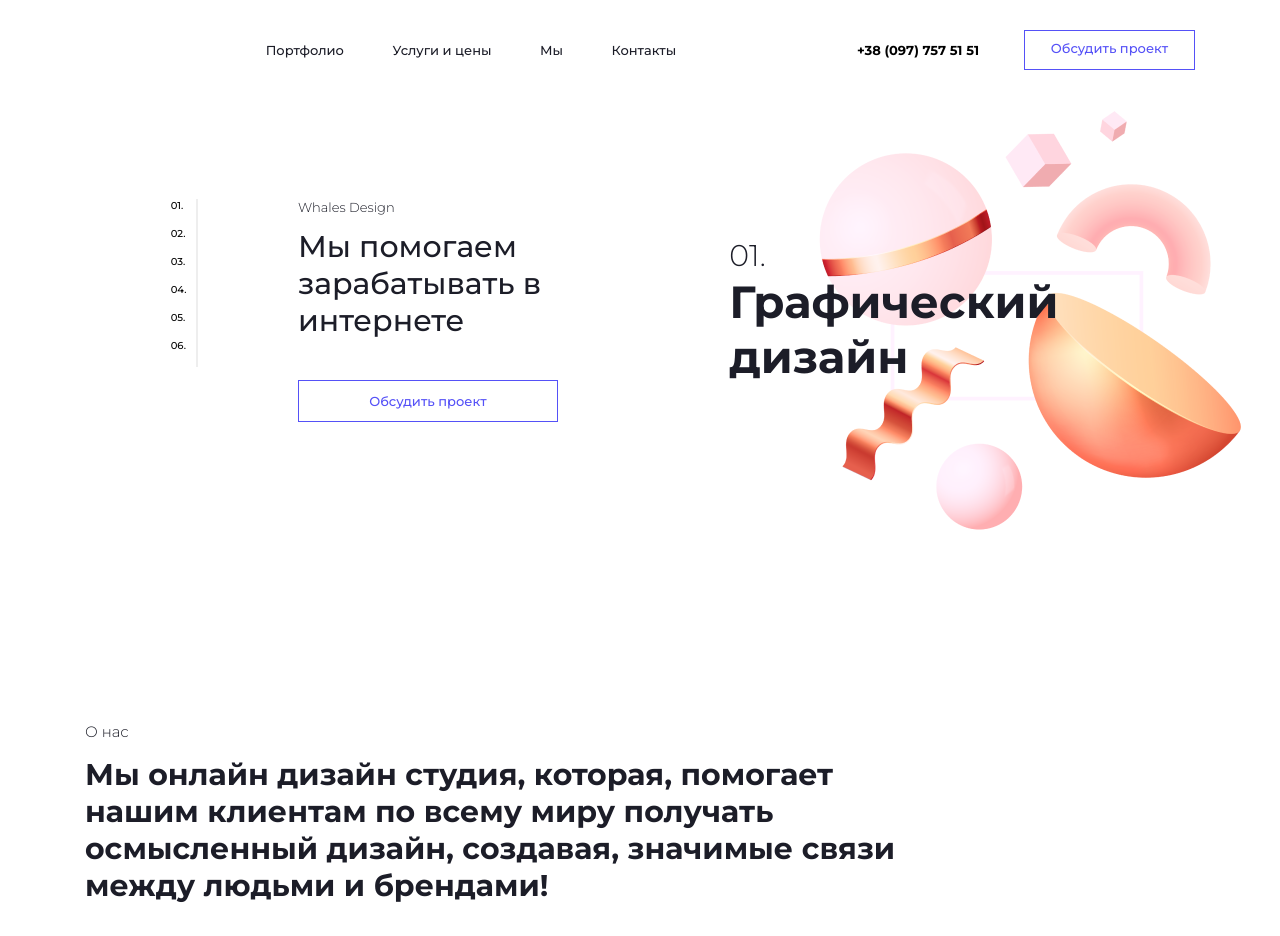
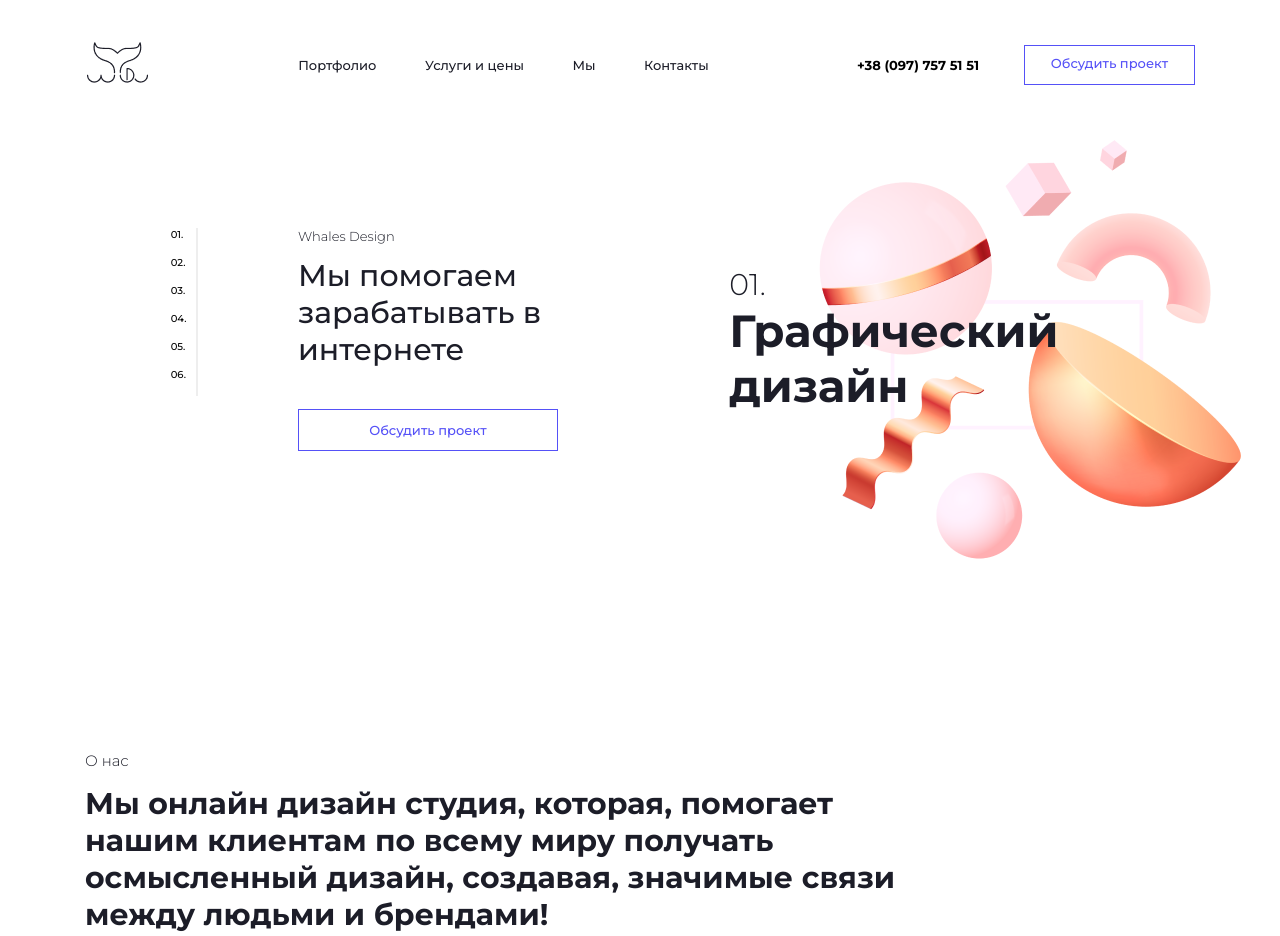
Before and after one commit to leshamaybe/Whales, a plain HTML site: page index.html in a window 1280 px wide. Shown: the top 936 px of the page. Drawn offline with Linux system fonts and the light colour scheme; files whose address does not match are found by name.

Commit message:
Update index.html

```diff
--- a/index.html
+++ b/index.html
@@ -15,7 +15,7 @@
             <div class="header-wrapper">
 
                 <div class="header-logo">
-                    <a href="/index.html" class="header-logo-link"><img src="/images/logo.png" alt="" class="logo-img"></a>
+                    <a href="/index.html" class="header-logo-link"><img src="logo.png" alt="" class="logo-img"></a>
                 </div>
 
                 <nav class="header-nav">
```
